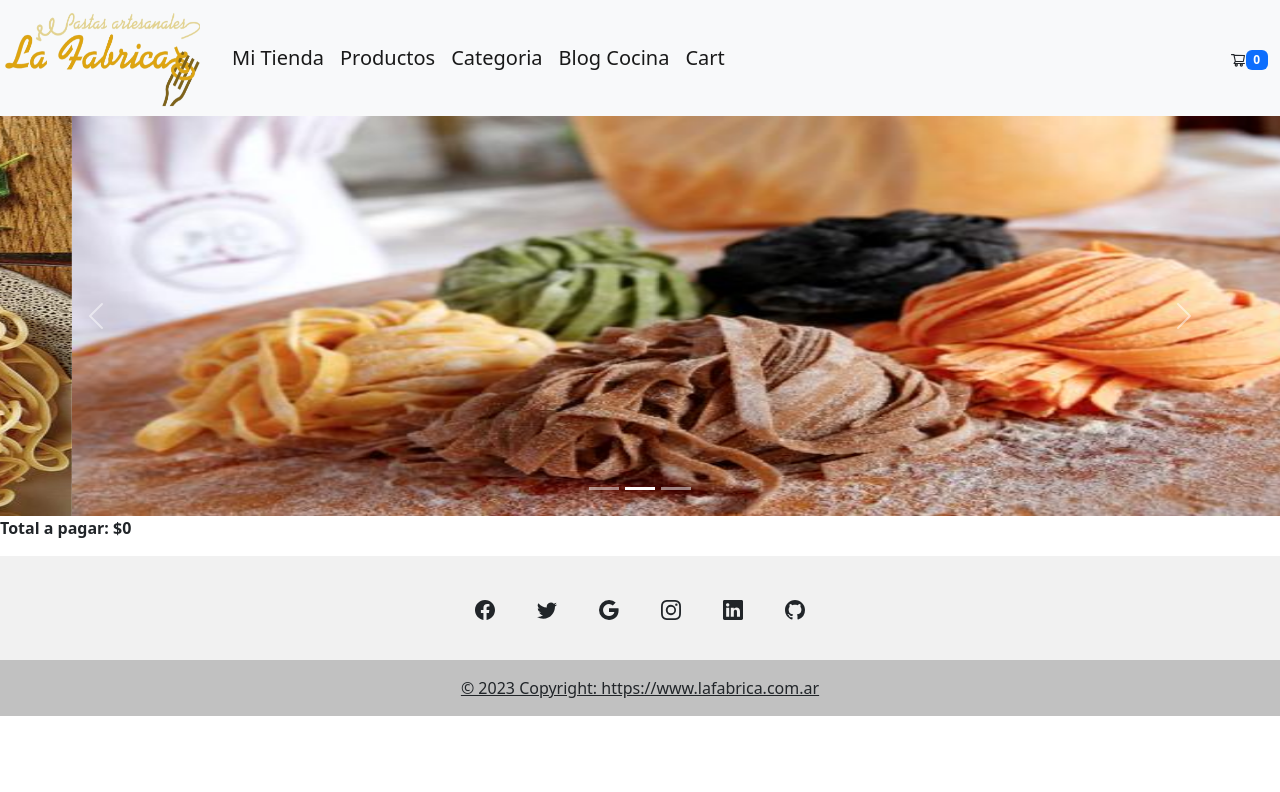
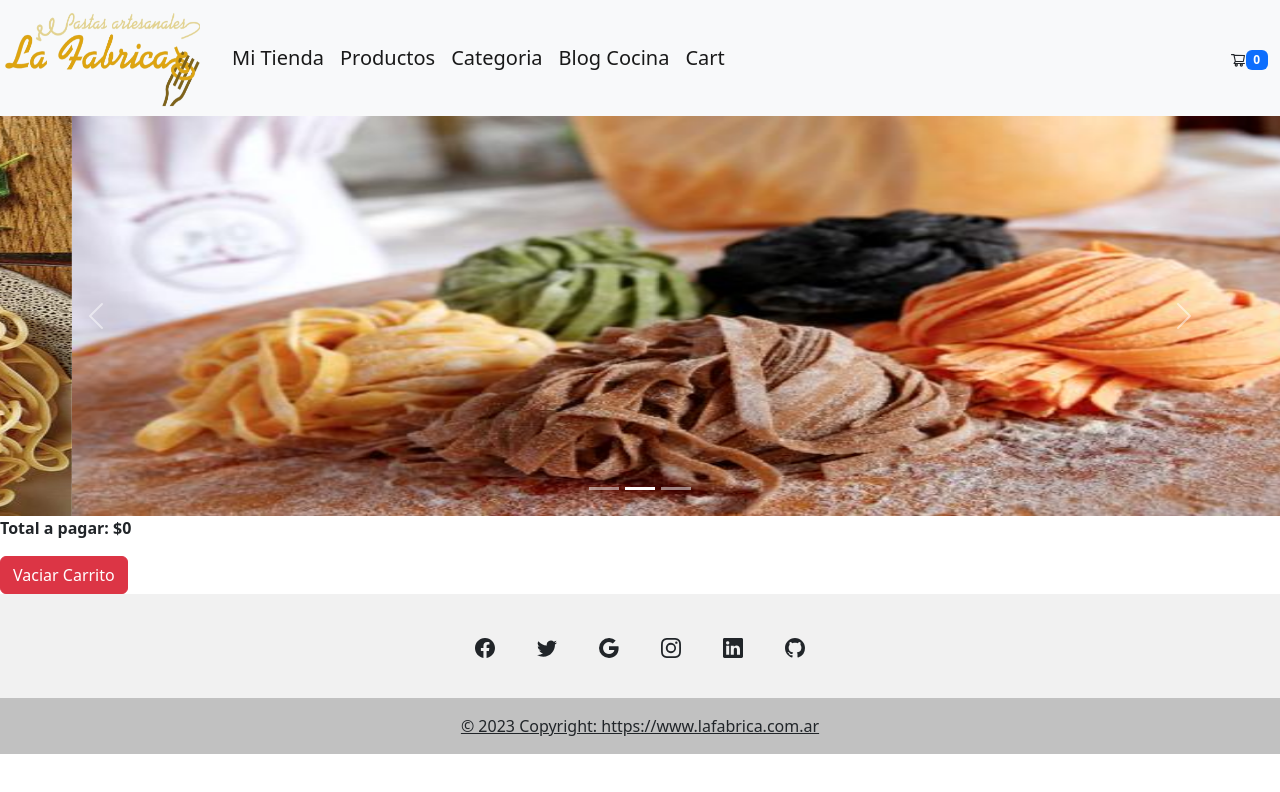
Before and after one commit to Jcorozco73/my-primer-proyecto, a React (Create React App) app: page /cart in a window 1280 px wide. Shown: the top 792 px of the page. Built offline with nearby package versions, Linux system fonts and the light colour scheme.

Commit message:
repoproyectofinal

```diff
--- a/src/pages/Cart/Cart.jsx
+++ b/src/pages/Cart/Cart.jsx
@@ -1,10 +1,11 @@
 import React, { useContext } from 'react'
 import { CartContext } from '../../Components/Context/CartContext'
 import CartItem from '../CartItem/CartItem'
+import {Button} from 'react-bootstrap'
 
 
 const CartContainer = () => {
-    const {cartArray, deleteItem, getTotal} = useContext(CartContext)
+    const {cartArray, deleteItem, getTotal, clearCart} = useContext(CartContext)
 
 
     return (
@@ -13,6 +14,7 @@ const CartContainer = () => {
              product={product} deleteItem={deleteItem} />)}
              <p className='fw-bold'>Total a pagar: ${getTotal()}</p>
 
+            <Button variant='danger' onClick={clearCart}>Vaciar Carrito</Button>
         </div>
     )
 }
--- a/src/pages/ItemDetailContainer/ItemDetailContainer.jsx
+++ b/src/pages/ItemDetailContainer/ItemDetailContainer.jsx
@@ -1,6 +1,5 @@
 import { useParams } from "react-router-dom"
 import { ItemDetail } from "../ItemDetail/ItemDetail"
-import { getProduct } from "../../services/items"
 import { useState } from "react"
 import { useEffect } from "react"
 import { Spinner } from 'react-bootstrap'
```
